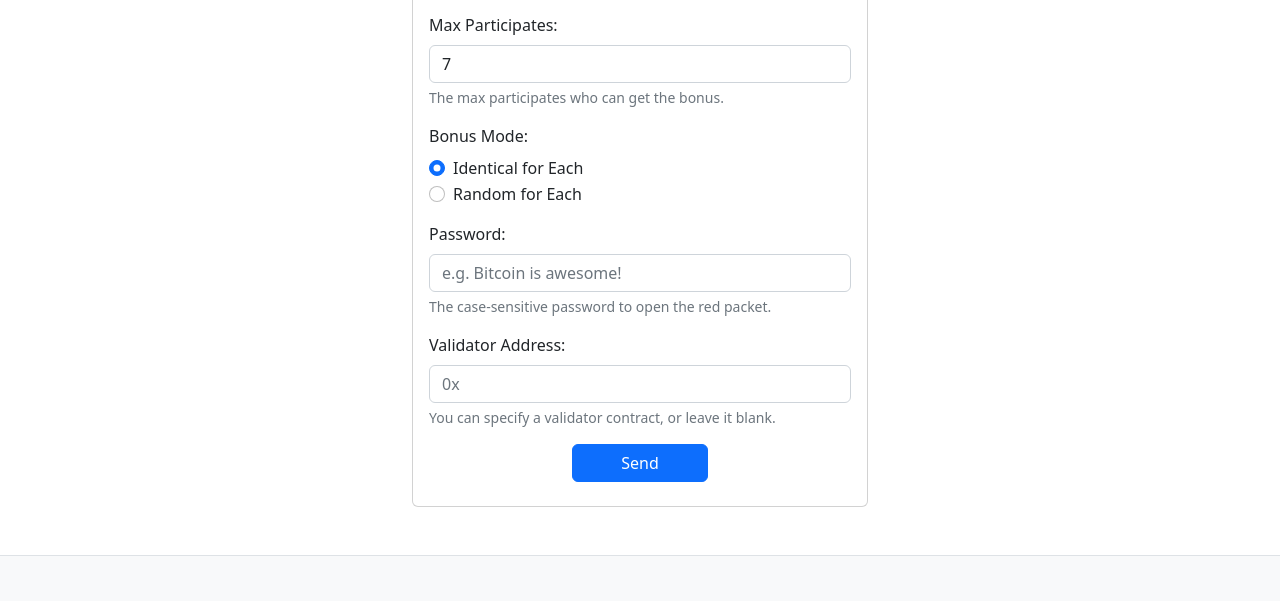
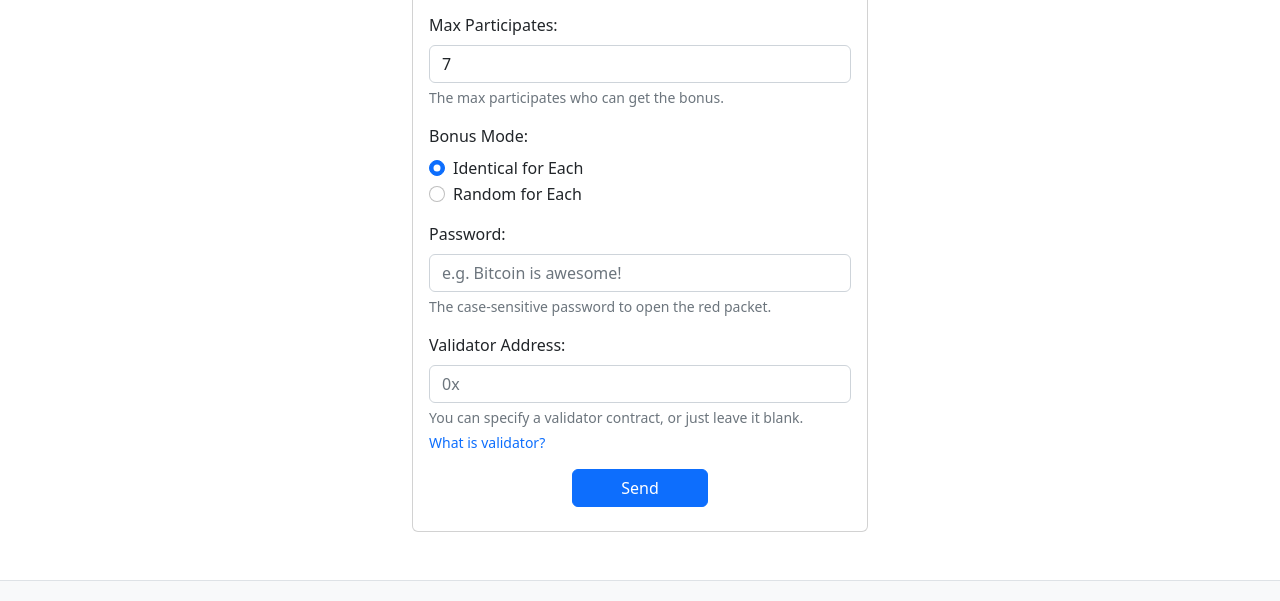
Before and after one commit to michaelliao/red-packet-contract, a website: page index.html in a window 1280 px wide. Shown: the part 735-1336 px from the top of the page. Drawn offline with nearby package versions, Linux system fonts and the light colour scheme.

Commit message:
polish code

```diff
--- a/index.html
+++ b/index.html
@@ -715,7 +715,13 @@
                                         <label for="condition-address" class="form-label">Validator Address:</label>
                                         <input v-model="conditionAddress" id="condition-address" type="text"
                                             maxlength="42" class="form-control" placeholder="0x">
-                                        <div class="form-text">You can specify a validator contract, or leave it blank.
+                                        <div class="form-text">You can specify a validator contract, or just leave it
+                                            blank.
+                                        </div>
+                                        <div class="form-text">
+                                            <a target="_blank"
+                                                href="https://github.com/michaelliao/red-packet-contract/blob/master/docs/validator.md">
+                                                What is validator?</a>
                                         </div>
                                     </div>
                                     <div class="mb-2 text-center">
```
Also changed, not shown: rp.html (+1 -1 lines).
